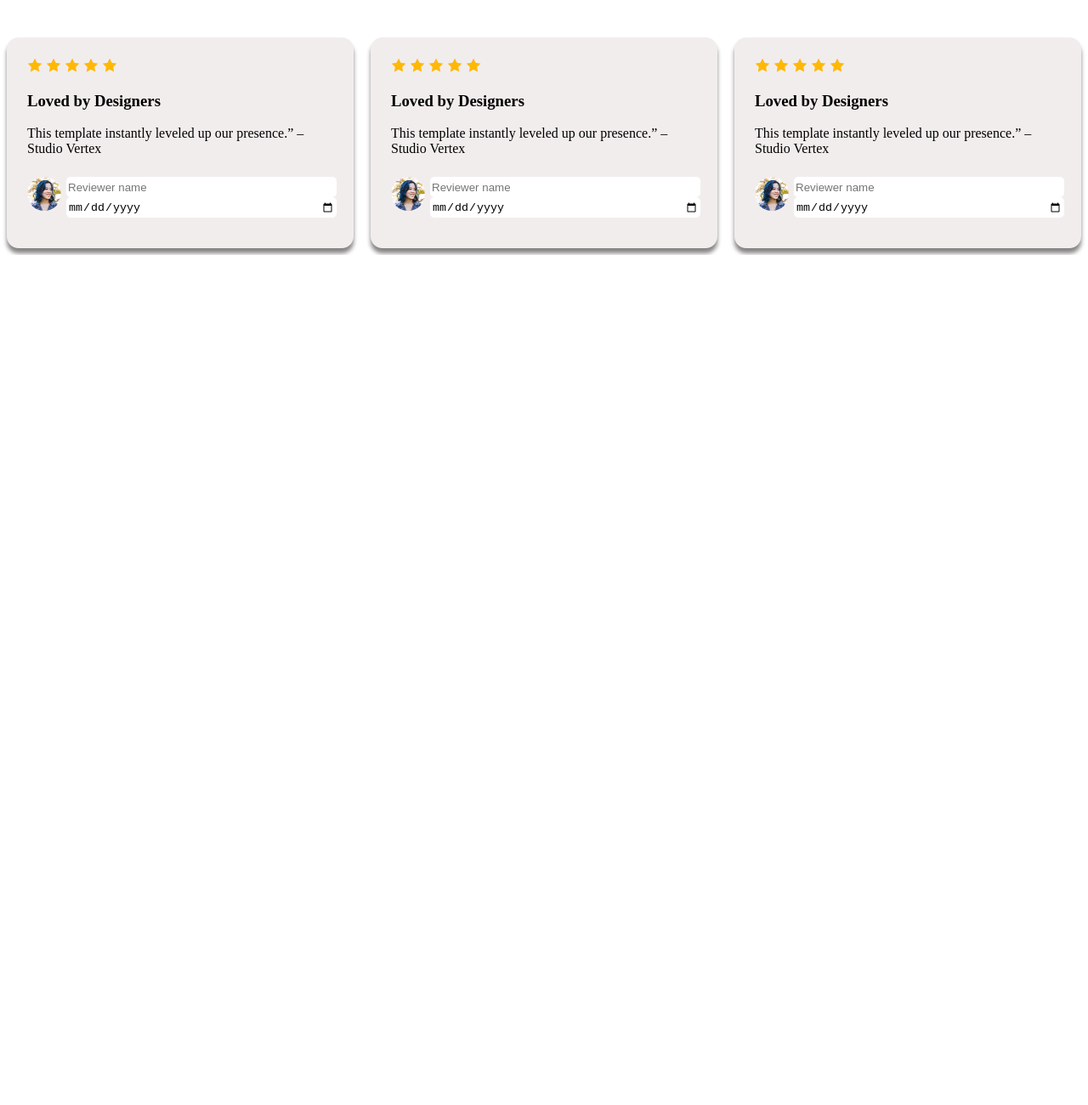
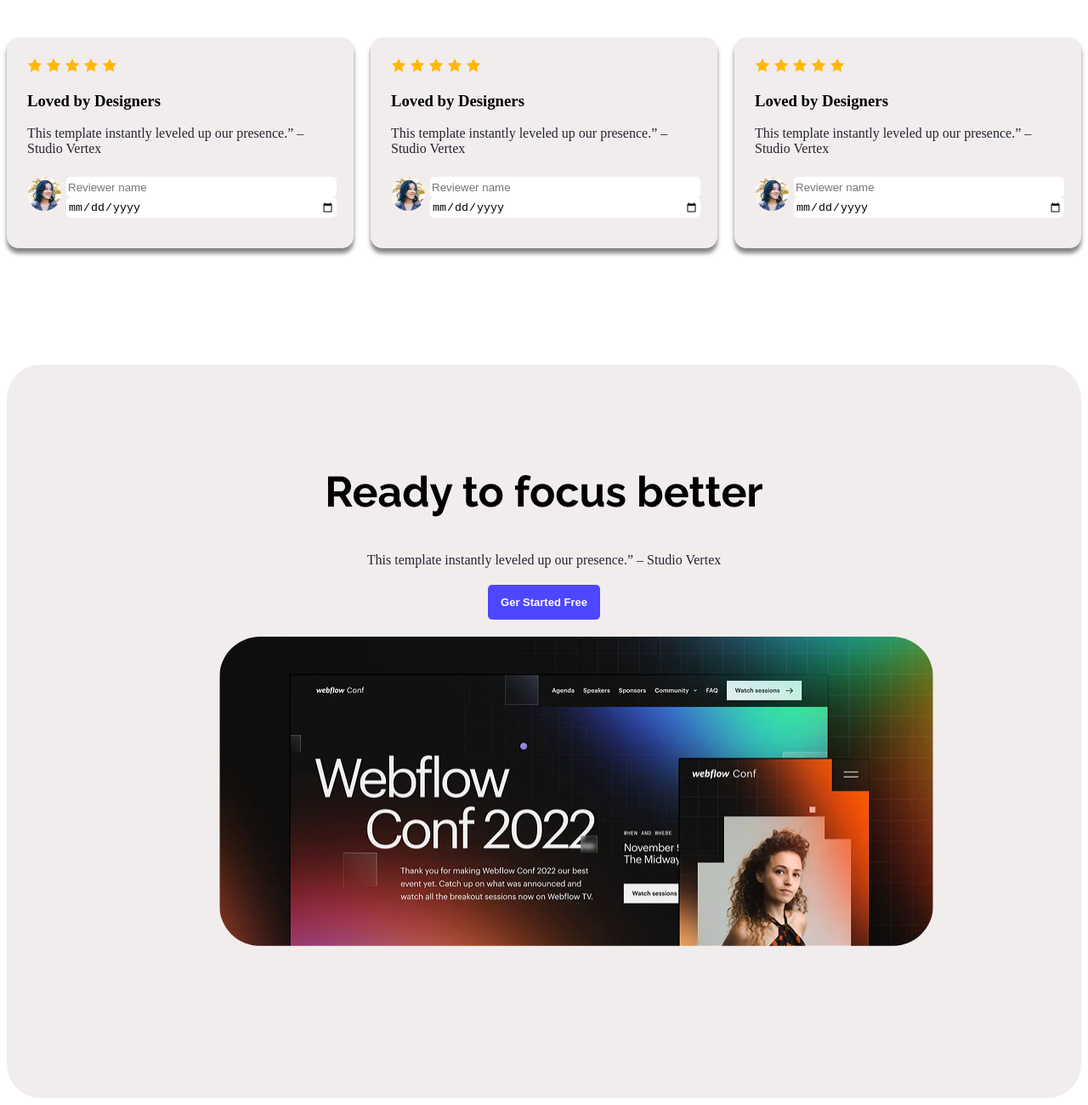
Before and after one commit to sabikunelma/elma, a plain HTML site: page index.html in a window 1280 px wide. Shown: the part 1711-3011 px from the top of the page at 85% size. Before the commit the page ends 2011 px from the top, so only its background shows below. Drawn offline with Linux system fonts and the light colour scheme.

Commit message:
added feature-highlight-section

```diff
--- a/index.html
+++ b/index.html
@@ -66,17 +66,16 @@
             <div class="card-cointainer">
 
                 <div class="card">
-                   <!-- <div class="icon">  -->
+
                     <img src="Assets/icon-star.png" alt="">
                     <img src="Assets/icon-star.png" alt="">
                     <img src="Assets/icon-star.png" alt="">
                     <img src="Assets/icon-star.png" alt="">
                     <img src="Assets/icon-star.png" alt="">
-                <!-- </div> -->
-                 <!-- <div class="card-text"> -->
+
                 <h3 class="card-title">Loved by Designers</h3>
-                <p class="card-description">This template instantly leveled up our presence.” – Studio Vertex</p>
-                 <!-- </div> -->
+                <p class="card-description color-2">This template instantly leveled up our presence.” – Studio Vertex</p>
+
 
                 <div class="card-last-description">
                     <img src="Assets/avatar.png" alt="">
@@ -90,15 +89,15 @@
 
 
                 <div class="card">
-                   <!-- <div class="icon">  -->
+
                     <img src="Assets/icon-star.png" alt="">
                     <img src="Assets/icon-star.png" alt="">
                     <img src="Assets/icon-star.png" alt="">
                     <img src="Assets/icon-star.png" alt="">
                     <img src="Assets/icon-star.png" alt="">
-                <!-- </div> -->
+
                 <h3 class="card-title">Loved by Designers</h3>
-                <p class="card-description">This template instantly leveled up our presence.” – Studio Vertex</p>
+                <p class="card-description color-2">This template instantly leveled up our presence.” – Studio Vertex</p>
 
 
                 <div class="card-last-description">
@@ -113,15 +112,15 @@
 
 
                 <div class="card">
-                   <!-- <div class="icon">  -->
+
                     <img src="Assets/icon-star.png" alt="">
                     <img src="Assets/icon-star.png" alt="">
                     <img src="Assets/icon-star.png" alt="">
                     <img src="Assets/icon-star.png" alt="">
                     <img src="Assets/icon-star.png" alt="">
-                <!-- </div> -->
+
                 <h3 class="card-title">Loved by Designers</h3>
-                <p class="card-description">This template instantly leveled up our presence.” – Studio Vertex</p>
+                <p class="card-description color-2">This template instantly leveled up our presence.” – Studio Vertex</p>
 
 
                 <div class="card-last-description">
@@ -133,16 +132,19 @@
                     </div>
                 </div>
 
-
-
-
-
                 </div>
 
             </div>
 
         </section>
 
+        <section class="feature-highlight-section">
+            <h2 class="feature-title raleway-normal">Ready to focus better</h2>
+            <p class="feature-description color-2">This template instantly leveled up our presence.” – Studio Vertex</p>
+            <button class="btn-primry">Ger Started Free</button>
+            <img src="Assets/wc-big.png" alt="">
+        </section>
+
 
 
 </body>
--- a/styles/style.css
+++ b/styles/style.css
@@ -6,6 +6,7 @@
 .color-2{
      color: #252432;
 }
+
 .btn-primry{
     background-color: #4E47FF;
     color: #FFFFFF;
@@ -83,6 +84,7 @@ nav ul li{
 main{
     max-width: 1540px;
     margin: 0 auto;
+
 }
 
 /* Action Section styles */
@@ -191,9 +193,7 @@ main{
     width: 40px ;
 }
 
-/* .card-text{
-    margin: 24px;
-} */
+
 
 .card-last-description-items {
     display: block;
@@ -209,3 +209,37 @@ main{
     border: none;
  border-radius: 5px;
 }
+
+/* feature-highlight-section styles */
+
+.feature-highlight-section{
+    align-items: center;
+    text-align: center;
+    padding: 100px;
+    margin-top: 137px;
+    background-color: #F2EDED;
+    border-radius: 40px;
+
+}
+
+.feature-title{
+    font-size: 50px;
+    font-weight: bold;
+    margin-top: 20px;
+
+}
+.feature-description{
+    margin-top: 20px;
+    margin-bottom: 20px;
+}
+/* .feature-highlight-section button{
+    margin-top: 20px;
+    margin-bottom: 20px;
+} */
+
+.feature-highlight-section img{
+    height: 364px;
+    width: 840px;
+    border-radius: 48px;
+    margin: 20px 150px 75px 150px;
+}
```
